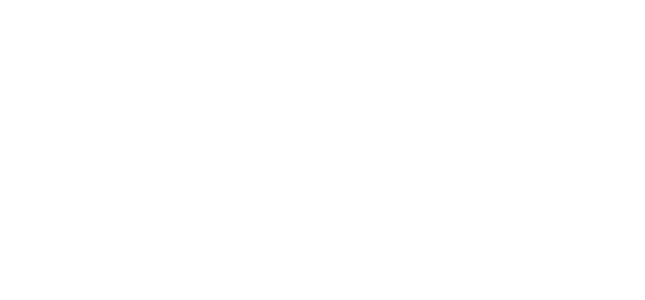
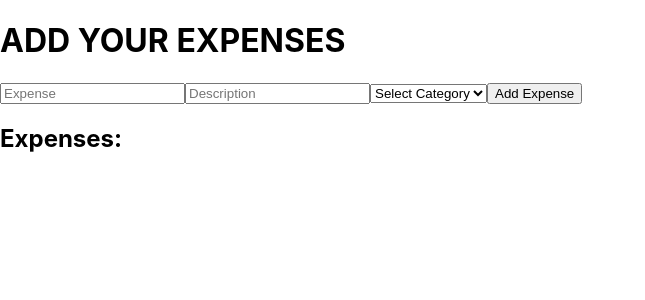
Before and after one commit to rashmikiran1/expense, a React (Create React App) app: page /expenses in a window 1280 px wide. Before the commit this address had no page. Shown: the top 300 px of the page, without its empty margins (0-645 px from the left). Built offline with nearby package versions, Linux system fonts and the light colour scheme.

Commit message:
expenses

```diff
--- a/src/App.js
+++ b/src/App.js
@@ -5,6 +5,7 @@
 import Profile from "./components/home";
 import ViewProfile from "./userAuthentication/updateProfile";
 import ForgetPassword from "./userAuthentication/forgetpassword";
+import ExpenseTracker from "./components/expenses";
 
 
 function App() {
@@ -16,6 +17,7 @@
         <Route path="/home" element={<Profile />} />
         <Route path="/update" element={<ViewProfile />} />
         <Route path="/forgetpassword" element={<ForgetPassword />} />
+        <Route path="/expenses" element={<ExpenseTracker />} />
       </Routes>
     </Router>
   );
--- /dev/null
+++ b/src/components/expenses.js
@@ -0,0 +1,83 @@
+import React, { useState } from 'react';
+
+const ExpenseTracker = () => {
+  const [expense, setExpense] = useState('');
+  const [description, setDescription] = useState('');
+  const [category, setCategory] = useState('Select Category');
+  const [expenses, setExpenses] = useState([]);
+
+  const categories = [
+    'Food',
+    'Transportation',
+    'Housing',
+    'Entertainment',
+    'Utilities',
+    'Healthcare',
+    'Education',
+    'Other',
+  ];
+
+  const handleAddExpense = () => {
+    if (expense.trim() !== '' && description.trim() !== '' && category !== 'Select Category') {
+      setExpenses([
+        ...expenses,
+        {
+          expense,
+          description,
+          category,
+        },
+      ]);
+      setExpense('');
+      setDescription('');
+      setCategory('Select Category');
+    }
+  };
+
+  return (
+    <div>
+      <h1>ADD YOUR EXPENSES</h1>
+      <div>
+        <input
+          type="text"
+          placeholder="Expense"
+          value={expense}
+          onChange={(e) => setExpense(e.target.value)}
+        />
+        <input
+          type="text"
+          placeholder="Description"
+          value={description}
+          onChange={(e) => setDescription(e.target.value)}
+        />
+        <select
+          value={category}
+          onChange={(e) => setCategory(e.target.value)}
+        >
+          <option disabled value="Select Category">
+            Select Category
+          </option>
+          {categories.map((cat) => (
+            <option key={cat} value={cat}>
+              {cat}
+            </option>
+          ))}
+        </select>
+        <button onClick={handleAddExpense}>Add Expense</button>
+      </div>
+      <div>
+        <h2>Expenses:</h2>
+        <ul>
+          {expenses.map((item, index) => (
+            <li key={index}>
+              <strong>Expense:</strong> {item.expense},&nbsp;
+              <strong>Description:</strong> {item.description},&nbsp;
+              <strong>Category:</strong> {item.category}
+            </li>
+          ))}
+        </ul>
+      </div>
+    </div>
+  );
+};
+
+export default ExpenseTracker;
--- a/src/userAuthentication/login.js
+++ b/src/userAuthentication/login.js
@@ -38,7 +38,7 @@
     })
       .then((res) => {
         if (res.ok) {
-          window.location.href = '/home';
+          window.location.href = '/expenses';
           return res.json();
         } else {
           return res.json().then((data) => {
```
